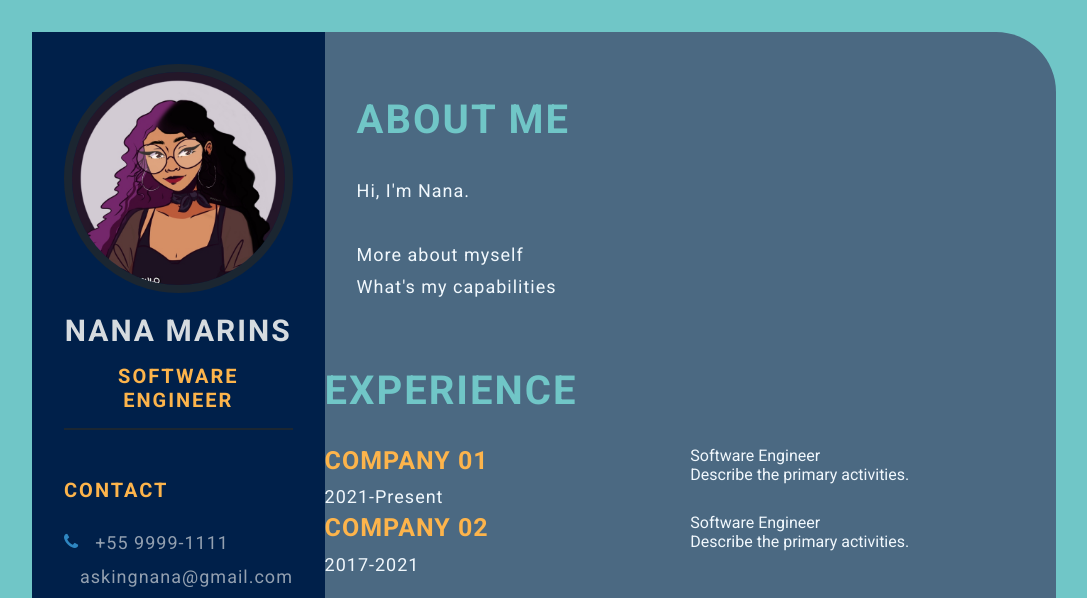
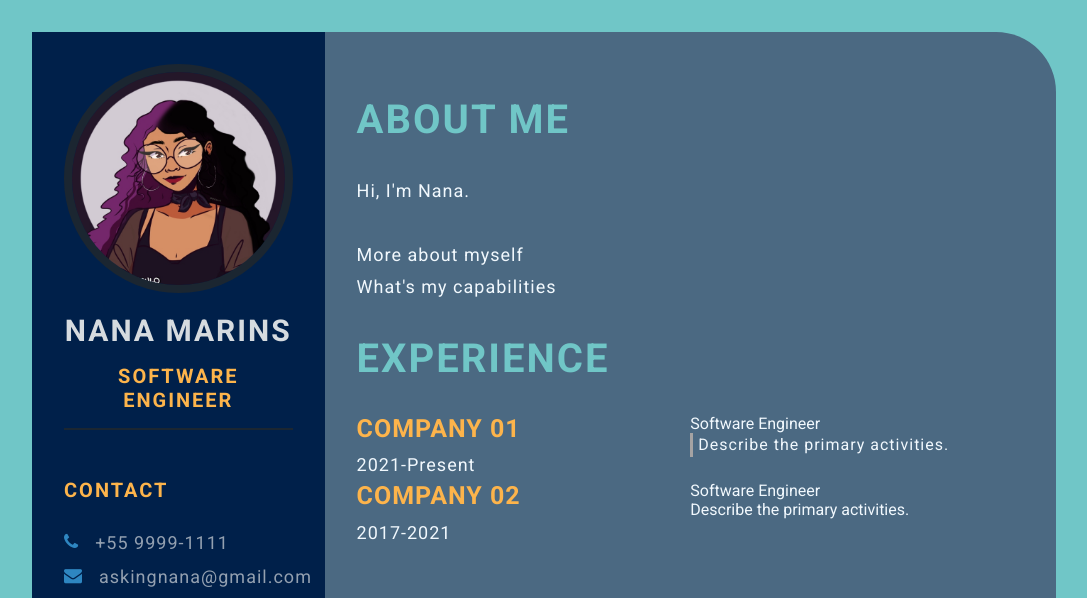
Before and after one commit to marinsnana/devweek, a plain HTML site: page index.html in a window 1280 px wide. Shown: the top 598 px of the page, without its empty margins (96-1183 px from the left). Drawn offline with Linux system fonts and the light colour scheme.

Commit message:
feature: css style

```diff
--- a/index.html
+++ b/index.html
@@ -5,19 +5,12 @@
     <meta http-equiv="X-UA-Compatible" content="IE=edge">
     <meta name="viewport" content="width=device-width, initial-scale=1.0">
     <title>Nana Marins CV</title>
-
-    <!-- Google font  -->
     <link rel="preconnect" href="https://fonts.googleapis.com">
     <link rel="preconnect" href="https://fonts.gstatic.com" crossorigin>
     <link href="https://fonts.googleapis.com/css2?family=Roboto:ital,wght@0,100;0,300;0,400;0,700;1,100;1,300;1,400;1,700&display=swap" rel="stylesheet">
-
-    <!-- font-awesome -->
     <link rel="stylesheet" href="https://cdnjs.cloudflare.com/ajax/libs/font-awesome/4.7.0/css/font-awesome.min.css">
-
-    <!-- Custom CSS -->
     <link rel="stylesheet" href="style.css">
 </head>
-
 <body>
     <main class="resume-contents">
         <section class="left-section">
@@ -31,7 +24,7 @@
                     <p class="left-title">Contact</p>
                     <ul>
                         <li><i class="fa fa-phone"></i>+55 9999-1111</li>
-                        <li><i class="fa fa-evelope"></i>askingnana@gmail.com
+                        <li><i class="fa fa-envelope"></i>askingnana@gmail.com
                         <li><i class="fa fa-globe"></i>www.marinsnana.com
                         <li><i class="fa fa-github"></i>marinsnana
                     </ul>
@@ -60,7 +53,6 @@
                         <br>What's my capabilities
                     </p>
                 </section>
-            </div>
             <section class="experience gap">
                 <div class="right-title">Experience</div>
                 <div class="experience-contents">
@@ -70,7 +62,7 @@
                     </div>
                     <div class="exp-right">
                         <p class="exp-positions">Software Engineer</p>
-                        <p class="exp-decription">
+                        <p class="exp-desc">
                             Describe the primary activities.
                         </p>
                     </div>
@@ -128,6 +120,7 @@
                     </div>
                 </div>
             </section>
+            </div>
         </section>
     </main>
 </body>
--- a/style.css
+++ b/style.css
@@ -31,7 +31,7 @@ body {
     border-radius: 0px 60px 0px 0px;
 }
 
-.left-section-contents{
+.left-section-contents {
     padding: 2rem 2rem;
 }
 
```
